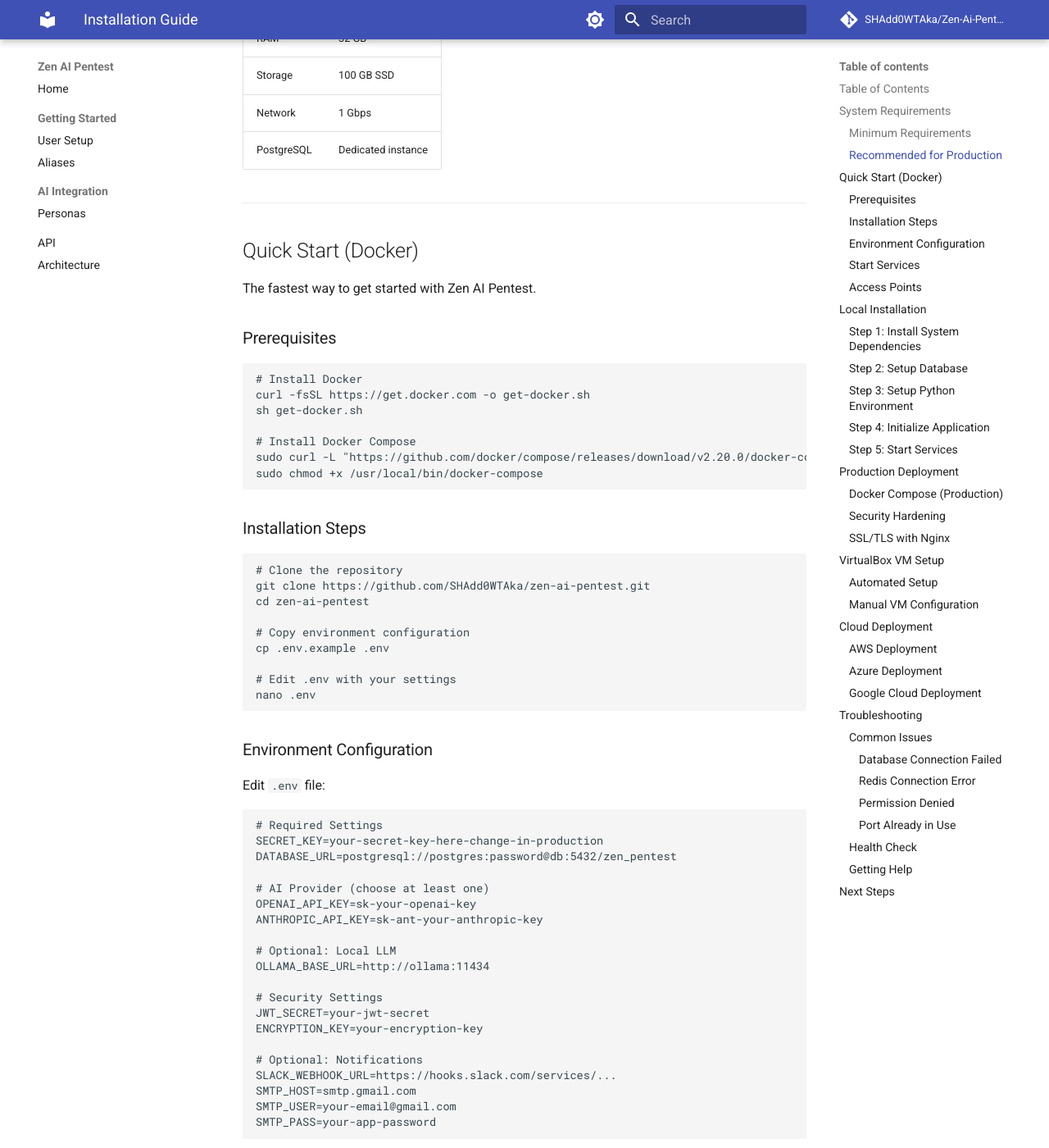
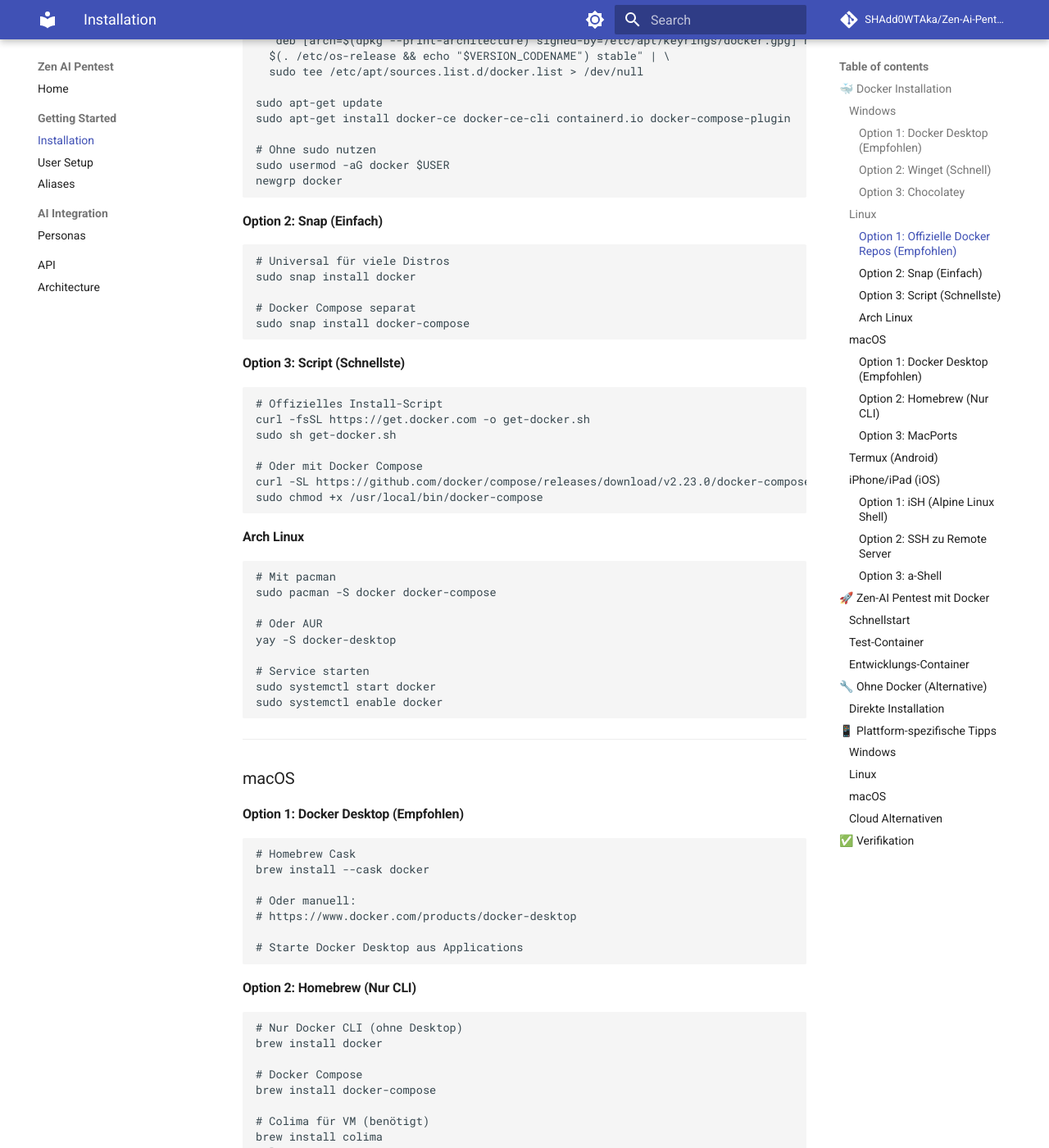
Before and after one commit to trekkermoja1/Zen-test, an MkDocs documentation site: the page built from docs/INSTALLATION.md, in a window 1280 px wide and 1400 px high, scrolled down 1218 px. Shown: the whole window at 82% size. Built offline with MkDocs 1.6.1 and Material for MkDocs 9.7.7, drawn with Linux system fonts in a browser that asks for light colours; comment, search, counter and statistics services are not loaded; some of the changed text lies outside the part shown.

Commit message:
Add comprehensive Docker installation guide
- Multi-OS installation instructions (Windows, Linux, macOS, Termux, iOS)
- 2-3 installation methods per OS
- Docker Compose quickstart
- Alternative installation without Docker
- Platform-specific tips
- Cloud alternatives (Codespaces, GitPod)
- Added to GitHub Pages navigation

````diff
--- a/docs/INSTALLATION.md
+++ b/docs/INSTALLATION.md
@@ -1,441 +1,310 @@
 # Installation Guide
 
-Complete installation instructions for Zen AI Pentest on various platforms and deployment methods.
+Komplette Installationsanleitung für Zen-AI Pentest mit Docker.
 
 ---
 
-## Table of Contents
+## 🐳 Docker Installation
 
-1. [System Requirements](#system-requirements)
-2. [Quick Start (Docker)](#quick-start-docker)
-3. [Local Installation](#local-installation)
-4. [Production Deployment](#production-deployment)
-5. [VirtualBox VM Setup](#virtualbox-vm-setup)
-6. [Cloud Deployment](#cloud-deployment)
-7. [Troubleshooting](#troubleshooting)
+### Windows
 
----
+#### Option 1: Docker Desktop (Empfohlen)
+```powershell
+# 1. Lade herunter von:
+# https://www.docker.com/products/docker-desktop
 
-## System Requirements
+# 2. Installiere und starte Docker Desktop
 
-### Minimum Requirements
-
-| Component | Specification |
-|-----------|--------------|
-| CPU | 4 cores (8 recommended) |
-| RAM | 8 GB (16 GB recommended) |
-| Storage | 20 GB free space |
-| OS | Linux, macOS, or Windows 10/11 |
-| Python | 3.9 or higher |
-| Docker | 20.10+ (for containerized deployment) |
-
-### Recommended for Production
-
-| Component | Specification |
-|-----------|--------------|
-| CPU | 8+ cores |
-| RAM | 32 GB |
-| Storage | 100 GB SSD |
-| Network | 1 Gbps |
-| PostgreSQL | Dedicated instance |
-
----
-
-## Quick Start (Docker)
-
-The fastest way to get started with Zen AI Pentest.
-
-### Prerequisites
-
-```bash
-# Install Docker
-curl -fsSL https://get.docker.com -o get-docker.sh
-sh get-docker.sh
-
-# Install Docker Compose
-sudo curl -L "https://github.com/docker/compose/releases/download/v2.20.0/docker-compose-$(uname -s)-$(uname -m)" -o /usr/local/bin/docker-compose
-sudo chmod +x /usr/local/bin/docker-compose
+# 3. Verifiziere Installation
+docker --version
+docker-compose --version
 ```
 
-### Installation Steps
+#### Option 2: Winget (Schnell)
+```powershell
+# Mit Windows Package Manager
+winget install Docker.DockerDesktop
 
-```bash
-# Clone the repository
-git clone https://github.com/SHAdd0WTAka/zen-ai-pentest.git
-cd zen-ai-pentest
-
-# Copy environment configuration
-cp .env.example .env
-
-# Edit .env with your settings
-nano .env
+# Neustart erforderlich
 ```
 
-### Environment Configuration
+#### Option 3: Chocolatey
+```powershell
+# Mit Chocolatey Paketmanager
+choco install docker-desktop
 
-Edit `.env` file:
-
-```env
-# Required Settings
-SECRET_KEY=your-secret-key-here-change-in-production
-DATABASE_URL=postgresql://postgres:password@db:5432/zen_pentest
-
-# AI Provider (choose at least one)
-OPENAI_API_KEY=sk-your-openai-key
-ANTHROPIC_API_KEY=sk-ant-your-anthropic-key
-
-# Optional: Local LLM
-OLLAMA_BASE_URL=http://ollama:11434
-
-# Security Settings
-JWT_SECRET=your-jwt-secret
-ENCRYPTION_KEY=your-encryption-key
-
-# Optional: Notifications
-SLACK_WEBHOOK_URL=https://hooks.slack.com/services/...
-SMTP_HOST=smtp.gmail.com
-SMTP_USER=your-email@gmail.com
-SMTP_PASS=your-app-password
-```
-
-### Start Services
-
-```bash
-# Start all services
-docker-compose up -d
-
-# Or use the full stack
-docker-compose -f docker-compose.full.yml up -d
-
-# Check status
-docker-compose ps
-
-# View logs
-docker-compose logs -f api
-```
-
-### Access Points
-
-| Service | URL | Description |
-|---------|-----|-------------|
-| Web Dashboard | http://localhost:3000 | React UI |
-| API Documentation | http://localhost:8000/docs | Swagger UI |
-| API Base | http://localhost:8000 | REST API |
-| PostgreSQL | localhost:5432 | Database |
-
----
-
-## Local Installation
-
-For development or running without Docker.
-
-### Step 1: Install System Dependencies
-
-**Ubuntu/Debian:**
-```bash
-sudo apt-get update
-sudo apt-get install -y python3-pip python3-venv postgresql redis-server nmap
-```
-
-**macOS:**
-```bash
-brew install python postgresql redis nmap
-```
-
-**Windows:**
-```powershell
-# Install Python from python.org
-# Install PostgreSQL from postgresql.org
-# Install Npcap for nmap support
-choco install nmap redis-64
-```
-
-### Step 2: Setup Database
-
-```bash
-# Start PostgreSQL
-sudo systemctl start postgresql
-
-# Create database and user
-sudo -u postgres psql -c "CREATE DATABASE zen_pentest;"
-sudo -u postgres psql -c "CREATE USER zen_user WITH PASSWORD 'zen_password';"
-sudo -u postgres psql -c "GRANT ALL PRIVILEGES ON DATABASE zen_pentest TO zen_user;"
-```
-
-### Step 3: Setup Python Environment
-
-```bash
-# Create virtual environment
-python3 -m venv venv
-source venv/bin/activate  # On Windows: venv\Scripts\activate
-
-# Upgrade pip
-pip install --upgrade pip
-
-# Install dependencies
-pip install -r requirements.txt
-
-# Install development dependencies (optional)
-pip install -r requirements-dev.txt
-```
-
-### Step 4: Initialize Application
-
-```bash
-# Copy environment file
-cp .env.example .env
-# Edit .env with your database credentials
-
-# Run database migrations
-alembic upgrade head
-
-# Create initial admin user
-python scripts/create_admin.py --username admin --password admin123
-```
-
-### Step 5: Start Services
-
-```bash
-# Terminal 1: Start API
-python api/main.py
-
-# Terminal 2: Start worker (in another terminal)
-celery -A tasks worker --loglevel=info
-
-# Terminal 3: Start Redis (if not running as service)
-redis-server
+# Oder nur Docker Engine (ohne GUI)
+choco install docker-cli
+choco install docker-compose
 ```
 
 ---
 
-## Production Deployment
+### Linux
 
-### Docker Compose (Production)
+#### Option 1: Offizielle Docker Repos (Empfohlen)
+```bash
+# Debian/Ubuntu
+sudo apt-get update
+sudo apt-get install ca-certificates curl gnupg
 
-```bash
-# Use production configuration
-docker-compose -f docker-compose.yml -f docker-compose.prod.yml up -d
+sudo install -m 0755 -d /etc/apt/keyrings
+curl -fsSL https://download.docker.com/linux/ubuntu/gpg | sudo gpg --dearmor -o /etc/apt/keyrings/docker.gpg
+sudo chmod a+r /etc/apt/keyrings/docker.gpg
 
-# Scale workers
-docker-compose up -d --scale worker=5
+echo \
+  "deb [arch=$(dpkg --print-architecture) signed-by=/etc/apt/keyrings/docker.gpg] https://download.docker.com/linux/ubuntu \
+  $(. /etc/os-release && echo "$VERSION_CODENAME") stable" | \
+  sudo tee /etc/apt/sources.list.d/docker.list > /dev/null
+
+sudo apt-get update
+sudo apt-get install docker-ce docker-ce-cli containerd.io docker-compose-plugin
+
+# Ohne sudo nutzen
+sudo usermod -aG docker $USER
+newgrp docker
 ```
 
-### Security Hardening
+#### Option 2: Snap (Einfach)
+```bash
+# Universal für viele Distros
+sudo snap install docker
 
-```bash
-# Generate secure secrets
-python -c "import secrets; print(secrets.token_hex(32))"
-
-# Set proper permissions
-chmod 600 .env
-chown root:root .env
-
-# Enable firewall
-sudo ufw allow 8000/tcp
-sudo ufw allow 3000/tcp
-sudo ufw enable
+# Docker Compose separat
+sudo snap install docker-compose
 ```
 
-### SSL/TLS with Nginx
+#### Option 3: Script (Schnellste)
+```bash
+# Offizielles Install-Script
+curl -fsSL https://get.docker.com -o get-docker.sh
+sudo sh get-docker.sh
 
-```nginx
-server {
-    listen 443 ssl http2;
-    server_name pentest.yourdomain.com;
+# Oder mit Docker Compose
+curl -SL https://github.com/docker/compose/releases/download/v2.23.0/docker-compose-linux-x86_64 -o /usr/local/bin/docker-compose
+sudo chmod +x /usr/local/bin/docker-compose
+```
 
-    ssl_certificate /etc/letsencrypt/live/pentest.yourdomain.com/fullchain.pem;
-    ssl_certificate_key /etc/letsencrypt/live/pentest.yourdomain.com/privkey.pem;
+#### Arch Linux
+```bash
+# Mit pacman
+sudo pacman -S docker docker-compose
 
-    location / {
-        proxy_pass http://localhost:3000;
-        proxy_set_header Host $host;
-        proxy_set_header X-Real-IP $remote_addr;
-    }
+# Oder AUR
+yay -S docker-desktop
 
-    location /api/ {
-        proxy_pass http://localhost:8000;
-        proxy_set_header Host $host;
-        proxy_set_header X-Real-IP $remote_addr;
-    }
-}
+# Service starten
+sudo systemctl start docker
+sudo systemctl enable docker
 ```
 
 ---
 
-## VirtualBox VM Setup
+### macOS
 
-For isolated penetration testing environments.
+#### Option 1: Docker Desktop (Empfohlen)
+```bash
+# Homebrew Cask
+brew install --cask docker
 
-### Automated Setup
+# Oder manuell:
+# https://www.docker.com/products/docker-desktop
 
-```bash
-# Setup Kali Linux VM
-python scripts/setup_vms.py --kali --vm-name kali-pentest
-
-# Setup Ubuntu VM
-python scripts/setup_vms.py --ubuntu --vm-name ubuntu-target
+# Starte Docker Desktop aus Applications
 ```
 
-### Manual VM Configuration
+#### Option 2: Homebrew (Nur CLI)
+```bash
+# Nur Docker CLI (ohne Desktop)
+brew install docker
 
-1. **Download Kali Linux VM**:
-   ```bash
-   wget https://kali.download/virtual-images/kali-linux-2024.1-vmware-amd64.7z
-   ```
+# Docker Compose
+brew install docker-compose
 
-2. **Import to VirtualBox**:
-   - File → Import Appliance
-   - Select downloaded .ova file
-   - Adjust memory (4GB minimum)
+# Colima für VM (benötigt)
+brew install colima
+colima start
 
-3. **Configure Network**:
-   ```bash
-   # Host-Only Network for isolated testing
-   VBoxManage hostonlyif create
-   VBoxManage modifyvm "kali-pentest" --nic2 hostonly --hostonlyadapter2 vboxnet0
-   ```
-
-4. **Install Guest Additions**:
-   ```bash
-   sudo apt-get update
-   sudo apt-get install -y virtualbox-guest-additions-iso
-   sudo mount /usr/share/virtualbox/VBoxGuestAdditions.iso /mnt
-   sudo /mnt/VBoxLinuxAdditions.run
-   ```
-
----
-
-## Cloud Deployment
-
-### AWS Deployment
-
-```bash
-# Using ECS
-aws ecs create-cluster --cluster-name zen-pentest
-
-# Deploy with CloudFormation
-aws cloudformation create-stack \
-  --stack-name zen-pentest \
-  --template-file aws/ecs-template.yaml \
-  --parameters ParameterKey=Environment,ParameterValue=production
+# Docker nutzen
+docker context use colima
 ```
 
-### Azure Deployment
-
+#### Option 3: MacPorts
 ```bash
-# Using AKS
-az aks create \
-  --resource-group zen-pentest-rg \
-  --name zen-pentest-cluster \
-  --node-count 3 \
-  --enable-addons monitoring \
-  --generate-ssh-keys
-
-# Deploy
-kubectl apply -f k8s/
-```
-
-### Google Cloud Deployment
-
-```bash
-# Using GKE
-gcloud container clusters create zen-pentest-cluster \
-  --num-nodes=3 \
-  --zone=us-central1-a
-
-# Deploy
-gcloud apply -f k8s/
+# Mit MacPorts
+sudo port install docker
+docker-machine create default
 ```
 
 ---
 
-## Troubleshooting
-
-### Common Issues
-
-#### Database Connection Failed
+### Termux (Android)
 
 ```bash
-# Check PostgreSQL status
-sudo systemctl status postgresql
+# Update packages
+pkg update && pkg upgrade
 
-# Verify connection
-psql -h localhost -U zen_user -d zen_pentest
+# Install Docker (nur Root-Devices)
+pkg install docker
 
-# Check logs
-sudo tail -f /var/log/postgresql/postgresql-15-main.log
+# Alternative ohne Root: Podman
+pkg install podman
+
+# Test
+podman --version
 ```
 
-#### Redis Connection Error
+**⚠️ Hinweis:** Docker benötigt Root-Rechte. Ohne Root nutze:
+- [UserLAnd](https://github.com/CypherpunkArmory/UserLAnd) + Docker
+- Cloud Docker (Play-with-Docker)
+
+---
+
+### iPhone/iPad (iOS)
+
+Docker läuft **nicht nativ** auf iOS. Alternativen:
+
+#### Option 1: iSH (Alpine Linux Shell)
+```bash
+# Installiere iSH aus App Store
+# https://apps.apple.com/us/app/ish-shell/id1436902243
+
+# In iSH:
+apk add docker docker-compose
+
+# Sehr limitiert, nur für Tests
+```
+
+#### Option 2: SSH zu Remote Server
+```bash
+# Nutze iOS SSH Client (z.B. Termius, Blink Shell)
+# Verbinde zu Linux Server mit Docker
+
+# Oder GitHub Codespaces
+# https://github.com/codespaces
+```
+
+#### Option 3: a-Shell
+```bash
+# Installiere a-Shell aus App Store
+# https://apps.apple.com/us/app/a-shell/id1543537943
+
+# Python nutzen (kein Docker)
+pip install zen-ai-pentest
+```
+
+---
+
+## 🚀 Zen-AI Pentest mit Docker
+
+### Schnellstart
 
 ```bash
-# Start Redis
-redis-server --daemonize yes
+# Repository klonen
+git clone https://github.com/SHAdd0WTAka/Zen-Ai-Pentest.git
+cd Zen-Ai-Pentest
 
-# Test connection
-redis-cli ping
-# Should return: PONG
+# Mit Docker Compose starten
+docker-compose up -d
+
+# Logs anzeigen
+docker-compose logs -f
+
+# Container stoppen
+docker-compose down
 ```
 
-#### Permission Denied
+### Test-Container
 
 ```bash
-# Fix permissions
-sudo chown -R $USER:$USER .
-chmod +x scripts/*.sh
+# Teste Kimi Integration
+docker-compose -f docker-compose.test.yml up
 
-# Docker permission
-sudo usermod -aG docker $USER
-# Logout and login again
+# Interaktiv
+docker run -it --rm zen-ai-pentest /bin/bash
 ```
 
-#### Port Already in Use
+### Entwicklungs-Container
 
 ```bash
-# Find process using port 8000
-sudo lsof -i :8000
+# VS Code Dev Container
+# .devcontainer/devcontainer.json wird automatisch erkannt
 
-# Kill process
-sudo kill -9 <PID>
-
-# Or use different port
-python api/main.py --port 8080
+# Manuel starten
+docker build -t zen-pentest .
+docker run -it -v $(pwd):/app zen-pentest /bin/bash
 ```
 
-### Health Check
+---
+
+## 🔧 Ohne Docker (Alternative)
+
+### Direkte Installation
 
 ```bash
-# Run health check script
-python scripts/health_check.py
+# Python 3.11+ benötigt
+python --version
 
-# Check API health
-curl http://localhost:8000/health
+# Repository klonen
+git clone https://github.com/SHAdd0WTAka/Zen-Ai-Pentest.git
+cd Zen-Ai-Pentest
 
-# Check all services
+# Virtuelle Umgebung
+python -m venv venv
+source venv/bin/activate  # Linux/Mac
+# oder: venv\Scripts\activate  # Windows
+
+# Abhängigkeiten
+pip install -r requirements.txt
+
+# Konfiguration
+python scripts/setup_wizard.py
+
+# Testen
+python scripts/check_config.py
+```
+
+---
+
+## 📱 Plattform-spezifische Tipps
+
+### Windows
+- **WSL2 empfohlen** für bessere Performance
+- Docker Desktop automatisch WSL2 Integration
+
+### Linux
+- Für Rootless: `dockerd-rootless-setuptool.sh install`
+- AppArmor/SELinux beachten
+
+### macOS
+- Apple Silicon (M1/M2): Rosetta 2 installieren
+- Mindestens macOS 10.15+
+
+### Cloud Alternativen
+```bash
+# GitHub Codespaces (Browser-basiert)
+# https://github.com/codespaces
+
+# GitPod
+# https://gitpod.io/#https://github.com/SHAdd0WTAka/Zen-Ai-Pentest
+
+# Google Cloud Shell
+# https://shell.cloud.google.com
+```
+
+---
+
+## ✅ Verifikation
+
+```bash
+# Docker funktioniert?
+docker run hello-world
+
+# Compose funktioniert?
+docker-compose --version
+
+# Zen-AI Pentest läuft?
 docker-compose ps
 ```
 
-### Getting Help
-
-If you encounter issues not covered here:
-
-1. Check [GitHub Issues](https://github.com/SHAdd0WTAka/zen-ai-pentest/issues)
-2. Join our [Discord Community](https://discord.gg/zen-ai-pentest)
-3. Read [SUPPORT.md](../SUPPORT.md) for more options
-
----
-
-## Next Steps
-
-After installation:
-
-1. **[Getting Started](tutorials/getting-started.md)** - Run your first scan
-2. **[API Documentation](API.md)** - Learn the API
-3. **[Architecture Overview](ARCHITECTURE.md)** - Understand the system
-
----
-
-<p align="center">
-  <b>Installation complete! Happy pentesting! 🛡️</b><br>
-  <sub>© 2026 Zen AI Pentest. All rights reserved.</sub>
-</p>
+Bei Problemen: Siehe [TROUBLESHOOTING.md](TROUBLESHOOTING.md)
--- a/mkdocs.yml
+++ b/mkdocs.yml
@@ -35,6 +35,7 @@
 nav:
   - Home: index.md
   - Getting Started:
+    - Installation: INSTALLATION.md
     - User Setup: README_USER_SETUP.md
     - Aliases: ALIASES.md
   - AI Integration:
````
